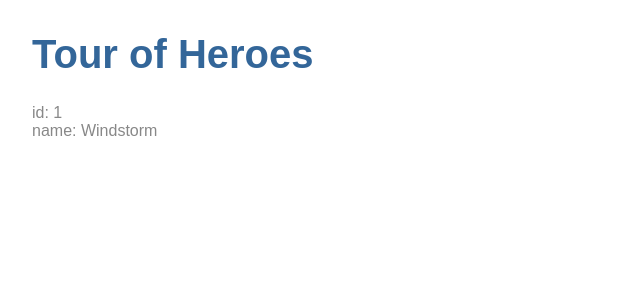
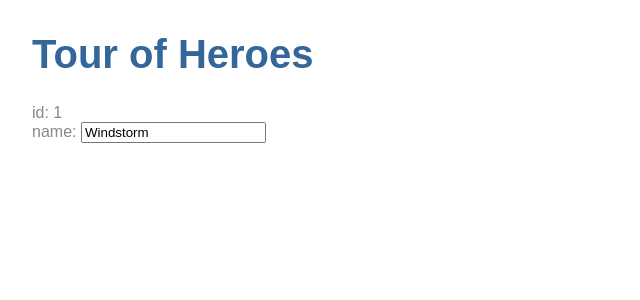
Before and after one commit to flyingwip/tour-of-heroes, an Angular app: page / in a window 1280 px wide. Shown: the top 300 px of the page, without its empty margins (0-640 px from the left). Built offline with nearby package versions, Linux system fonts and the light colour scheme.

Commit message:
Unit test op component heroes

```diff
--- a/src/app/heroes/heroes.component.html
+++ b/src/app/heroes/heroes.component.html
@@ -1,9 +1,9 @@
 <!-- <h2>{{hero.name | uppercase}} Details</h2> -->
 <div><span>id: </span>{{hero.id}}</div>
-<div><span>name: </span>{{hero.name}}</div>
 
-<!-- <div>
+
+<div>
   <label>name:
     <input [(ngModel)]="hero.name" placeholder="name">
   </label>
-</div> -->
+</div>
```
Also changed, not shown: src/app/app.module.ts (+3 -5 lines), 2 other files (tests, documents, lock files or other folders).
